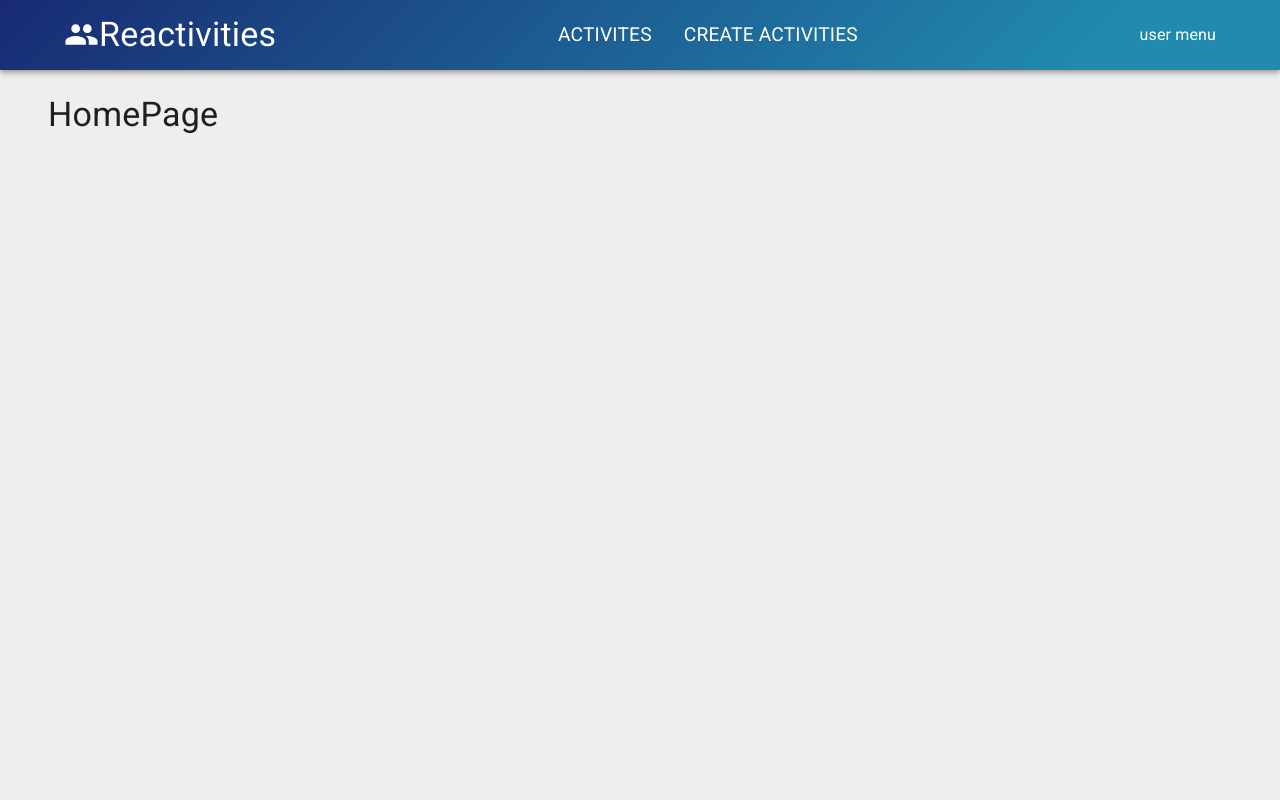
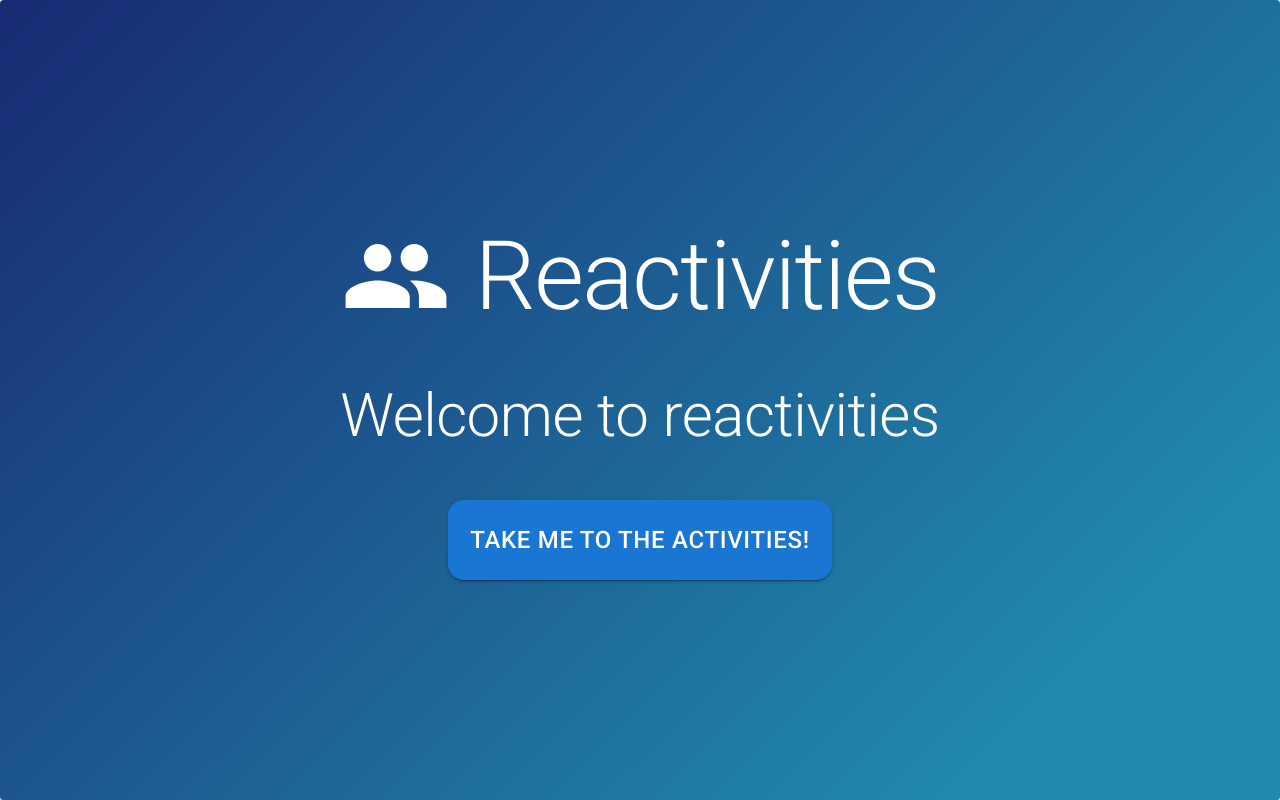
Before and after one commit to PhilaneS/Reactivites, a React (Vite) app in the folder client/: page / in a window 1280 px wide. Built offline with nearby package versions, Linux system fonts and the light colour scheme.

Commit message:
Style home page and formatting date to conform with standards also completed activity details functionality

```diff
--- a/client/package.json
+++ b/client/package.json
@@ -18,6 +18,7 @@
     "@tanstack/react-query": "^5.102.8",
     "@tanstack/react-query-devtools": "^5.102.8",
     "axios": "^1.20.0",
+    "date-fns": "^4.4.0",
     "react": "^19.2.8",
     "react-calendar": "^6.0.1",
     "react-dom": "^19.2.8",
--- a/client/src/app/layout/App.tsx
+++ b/client/src/app/layout/App.tsx
@@ -1,17 +1,21 @@
 import { Box, Container, CssBaseline } from "@mui/material";
 import NavBar from "./NavBar";
-import { Outlet } from "react-router";
+import { Outlet, useLocation } from "react-router";
+import HomePage from "../../features/home/HomePage";
 
 function App() {
-
+  const location = useLocation();
   return (
     <Box sx={{ bgcolor: '#eeeeee', minHeight: '100vh' }}>
       <CssBaseline />
-      < NavBar/>
-      <Container maxWidth="xl" sx={{ mt: 3 }}>
-        <Outlet></Outlet>
-      </Container>
-
+      {location.pathname === '/' ? <HomePage /> : (
+        <>
+          < NavBar />
+          <Container maxWidth="xl" sx={{ mt: 3 }}>
+            <Outlet></Outlet>
+          </Container>
+        </>
+      )}
     </Box>
   );
 }
--- a/client/src/features/Activities/ActivityDashBoard/ActivityCard.tsx
+++ b/client/src/features/Activities/ActivityDashBoard/ActivityCard.tsx
@@ -1,6 +1,7 @@
 import { AccessTime, Place } from "@mui/icons-material";
 import { Card, CardContent, Typography, Chip, Button, Box, CardHeader, Avatar, Divider } from "@mui/material";
 import { Link } from "react-router";
+import formatDate from "../../../lib/util/util";
 
 type Props = {
   activity: Activity;
@@ -39,23 +40,27 @@ export default function ActivityCard({ activity }: Props) {
 
       <CardContent sx={{ p: 0 }}>
         <Box sx={{ display: 'flex', alignItems: 'center', gap: 2, px: 2 }}>
-          <AccessTime sx={{ mr: 1 }} />
-          <Typography variant='body2' >{activity.date}</Typography>
+          <Box sx={{ display: 'flex', flexGrow: 0, alignItems: 'center' }}>
+            <AccessTime sx={{ mr: 1 }} />
+            <Typography variant='body2' noWrap >
+              {formatDate(activity.date)}
+            </Typography>
+          </Box>
           <Place sx={{ ml: 3, mr: 1 }} />
           <Typography variant='body2' >{activity.venue}</Typography>
         </Box>
-        <Divider  />
-        <Box sx={{ display: 'flex', backgroundColor:'grey.200', gap: 2, py: 3,pl:3 }}></Box>
+        <Divider />
+        <Box sx={{ display: 'flex', backgroundColor: 'grey.200', gap: 2, py: 3, pl: 3 }}></Box>
       </CardContent>
       <CardContent sx={{ pb: 2 }} >
         <Typography variant='body2' >{activity.description}</Typography>
-          <Button
+        <Button
           component={Link}
           to={`/activities/${activity.id}`}
           size="medium"
           variant="contained"
-          sx={{display:'flex',justifySelf:'self-end', borderRadius:3}}
-          >View</Button>
+          sx={{ display: 'flex', justifySelf: 'self-end', borderRadius: 3 }}
+        >View</Button>
       </CardContent>
     </Card>
   )
--- a/client/src/features/Activities/Details/ActivityDetailsHeader.tsx
+++ b/client/src/features/Activities/Details/ActivityDetailsHeader.tsx
@@ -1,13 +1,17 @@
 import { Badge, Box, Button, Card, CardMedia, Typography } from "@mui/material";
 import { Link } from "react-router";
 
-export default function ActivityDetailsHeader() {
+type Props = {
+    activity: Activity;
+}
+
+export default function ActivityDetailsHeader({ activity }: Props) {
     const isCancelled = false;
     const isHost = true;
     const isGoing = true;
     const loading = false;
     return (
-    <Card sx={{position:'relative', mb:2,backgroundColor:'transparent', overflow: 'hidden' }} >
+        <Card sx={{ position: 'relative', mb: 2, backgroundColor: 'transparent', overflow: 'hidden' }} >
             {isCancelled && (
                 <Badge
                     sx={{ position: 'absolute', left: 40, top: 20, zIndex: 1000 }}
@@ -15,10 +19,10 @@ export default function ActivityDetailsHeader() {
                     badgeContent="Cancelled"
                 />
             )}
-       <CardMedia  component="img"
+            <CardMedia component="img"
                 height="300"
-            image={`/images/categoryImages/travel.jpg`}
-            alt={'travel image'} />
+                image={`/images/categoryImages/${activity.category}.jpg`}
+                alt={`${activity.category} image`} />
             <Box sx={{
                 position: 'absolute',
                 bottom: 0,
@@ -39,7 +43,8 @@ export default function ActivityDetailsHeader() {
                         Hosted by <Link to={`/profiles/username`}
                             style={{
                                 color: 'white',
-                        fontWeight: 'bold' }}
+                                fontWeight: 'bold'
+                            }}
                         >Bob</Link>
                     </Typography>
 
@@ -59,14 +64,14 @@ export default function ActivityDetailsHeader() {
                                 variant="contained"
                                 color="primary"
                                 component={Link}
-                            to={`/manage/activityId`}
+                                to={`/manage/${activity.id}`}
                                 disabled={isCancelled}
                             >
                                 Manage Event
                             </Button>
 
                         </>
-                ):(
+                    ) : (
                         <Button
                             variant="contained"
                             color={isGoing ? 'primary' : 'info'}
--- a/client/src/features/Activities/Details/ActivityDetailsInfor.tsx
+++ b/client/src/features/Activities/Details/ActivityDetailsInfor.tsx
@@ -1,7 +1,12 @@
 import { CalendarToday, Info, Place } from "@mui/icons-material";
 import { Divider, Grid, Paper, Typography } from "@mui/material";
+import formatDate from "../../../lib/util/util";
 
-export default function ActivityDetailsInfor() {
+type Props = {
+    activity: Activity
+}
+
+export default function ActivityDetailsInfor({ activity }: Props) {
     return (
         <Paper sx={{ mb: 2 }}>
             <Grid container sx={{ alignItems: 'center', pl: 2, py: 1 }}>
@@ -9,7 +14,7 @@ export default function ActivityDetailsInfor() {
                     <Info color="info" fontSize="large" />
                 </Grid>
                 <Grid size={11}>
-                    <Typography>Activity description</Typography>
+                    <Typography>{activity.description}</Typography>
                 </Grid>
             </Grid>
             <Divider />
@@ -18,7 +23,7 @@ export default function ActivityDetailsInfor() {
                     <CalendarToday color="info" fontSize="large" />
                 </Grid>
                 <Grid size={11}>
-                    <Typography>1 Jan 2025 at 1:40pm</Typography>
+                    <Typography>{formatDate(activity.date)}</Typography>
                 </Grid>
             </Grid>
             <Divider />
@@ -28,12 +33,10 @@ export default function ActivityDetailsInfor() {
                 </Grid>
                 <Grid size={11}>
                     <Typography>
-                        Venue, City
+                        {activity.venue}, {activity.city}
                     </Typography>
                 </Grid>
             </Grid>
-
         </Paper>
-
     )
 }
--- a/client/src/features/Activities/Details/ActivityDetailsPage.tsx
+++ b/client/src/features/Activities/Details/ActivityDetailsPage.tsx
@@ -17,8 +17,8 @@ export default function ActivityDetailsPage() {
   return (
     <Grid container spacing={3} >
       <Grid size={8} >
-        <ActivityDetailsHeader/>
-        <ActivityDetailsInfor/>
+        <ActivityDetailsHeader activity={activity}/>
+        <ActivityDetailsInfor activity={activity} />
         <ActivityDetailsChat/>
       </Grid>
       <Grid size={4} >
--- a/client/src/features/home/HomePage.tsx
+++ b/client/src/features/home/HomePage.tsx
@@ -1,11 +1,45 @@
-import { Container, Typography } from "@mui/material";
+import { Group } from "@mui/icons-material";
+import { Box, Button, Paper, Typography } from "@mui/material";
+import { Link } from "react-router";
 
 export default function HomePage() {
   return (
-    <Container maxWidth="xl" sx={{ mt: 3 }}>
-      <Typography variant="h4">
-        HomePage
+    <Paper sx={{
+      color: 'white',
+      display: 'flex',
+      flexDirection: 'column',
+      gap: 6,
+      alignItems: 'center',
+      alignContent: 'center',
+      justifyContent: 'center',
+      height: '100vh',
+      backgroundImage: 'linear-gradient(135deg, #182a73 0%, #218aae 85%)'
+    }}>
+      <Box sx={{
+        display: 'flex',
+        alignItems: 'center',
+        alignContent: 'center',
+        justifyContent: 'center',
+        color: 'white',
+        gap: 3
+      }}>
+        <Group sx={{ height: 110, width: 110 }} />
+        <Typography variant="h1">
+          Reactivities
+        </Typography>
+      </Box>
+      <Typography variant="h2">
+        Welcome to reactivities
       </Typography>
-    </Container>
+      <Button
+        component={Link}
+        to='/activities'
+        size="large"
+        variant="contained"
+        sx={{ height: 80, borderRadius: 4, fontSize: '1.5rem' }}
+      >
+        Take me to the activities!
+      </Button>
+    </Paper>
   )
 }
--- /dev/null
+++ b/client/src/lib/util/util.ts
@@ -0,0 +1,6 @@
+import { format, type DateArg } from "date-fns";
+
+export default function formatDate(date: DateArg<Date>) {
+    return format(date, 'dd MMM yyyy h:mm a')
+
+}
```
Also changed, not shown: 1 other file (tests, documents, lock files or other folders). Lines whose indentation alone changed are shown as unchanged.
